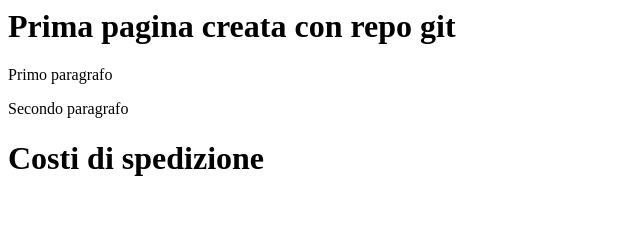
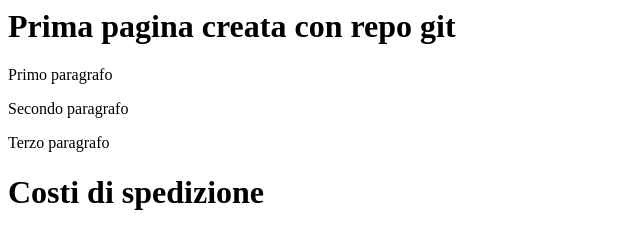
Before and after one commit to botteonriccardo/git-test-iot, a plain HTML site: page index.html in a window 1280 px wide. Shown: the whole page, without its empty margins (0-640 px from the left). Drawn offline with Linux system fonts and the light colour scheme.

Commit message:
Agggiuta terzo paragrafo

```diff
--- a/index.html
+++ b/index.html
@@ -3,6 +3,7 @@
 		<h1>Prima pagina creata con repo git</h1>
 		<p>Primo paragrafo</p>
 		<p>Secondo paragrafo</p>
+		<p>Terzo paragrafo</p>
 		<h1>Costi di spedizione</h1>
 	</body>
 </html>
```
